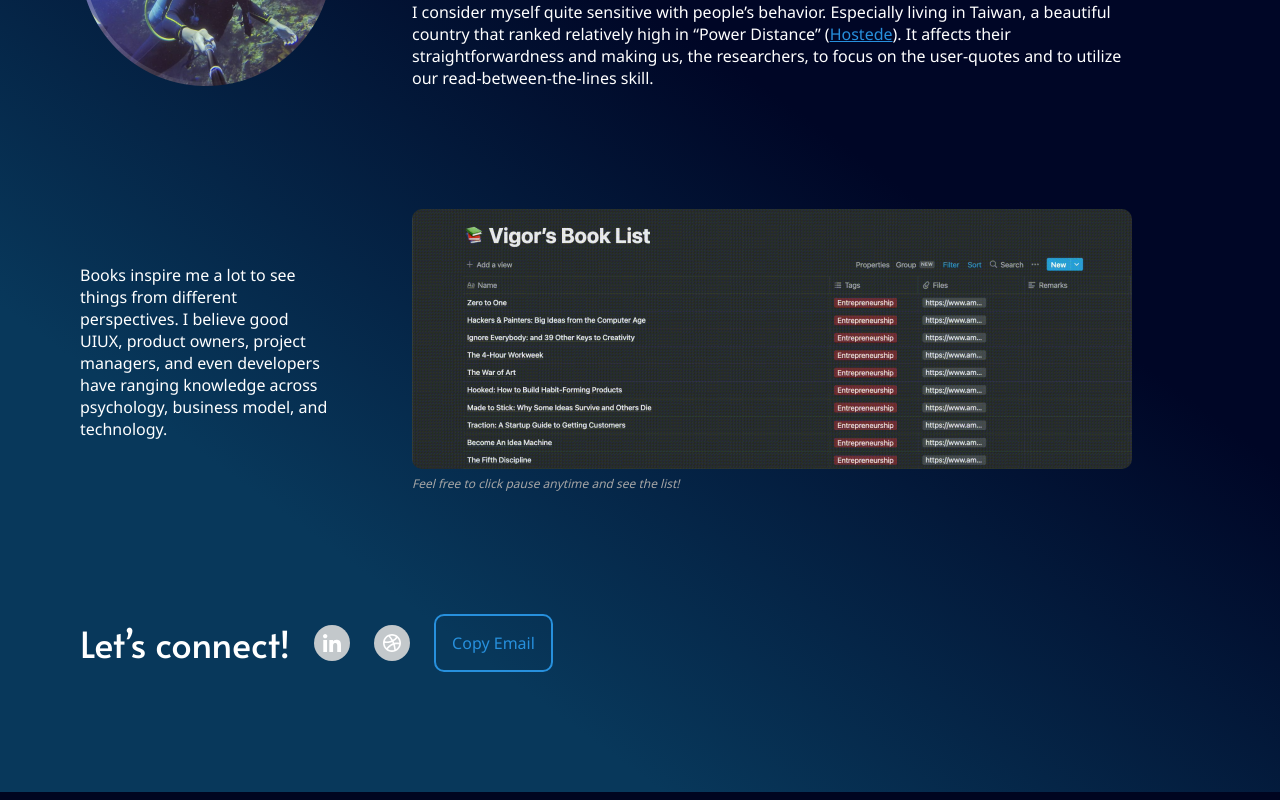
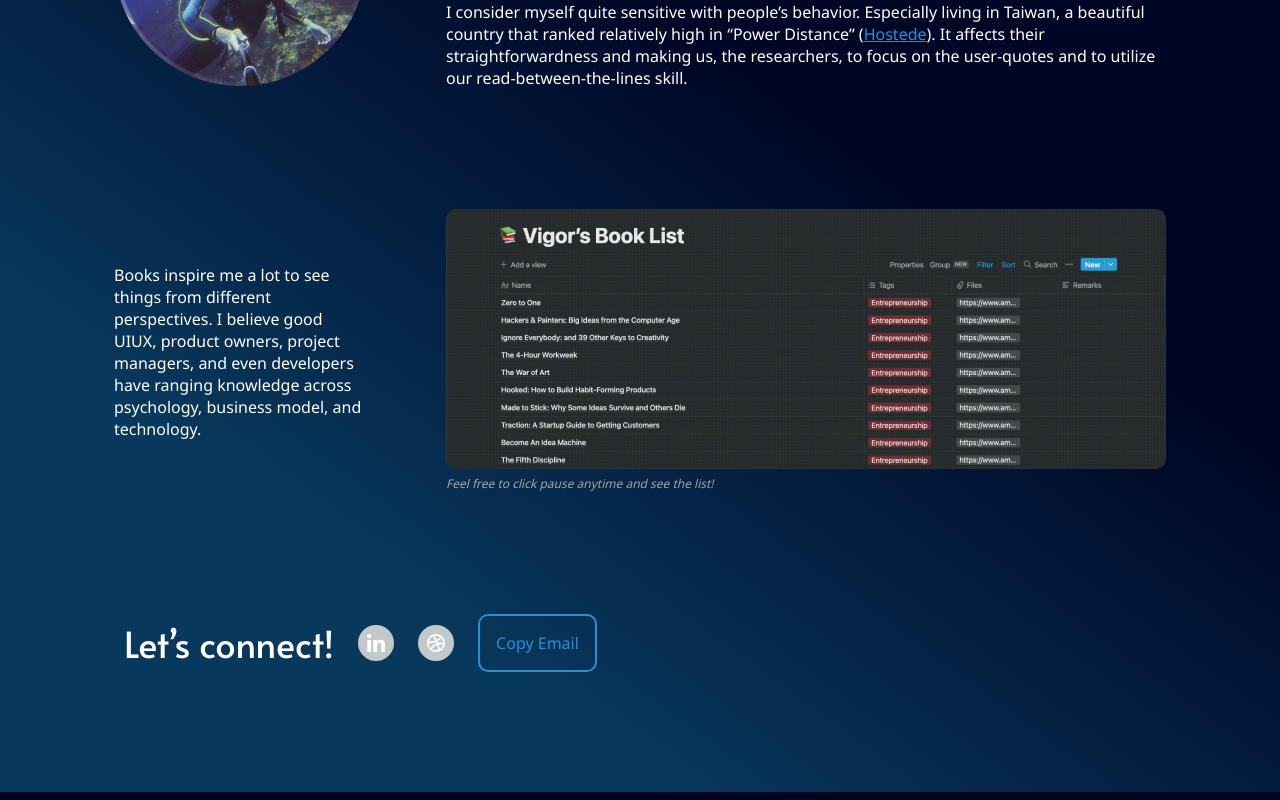
Before and after one commit to a-design-di/portfolio, a Next.js app: page /about in a window 1280 px wide. Shown: the part 974-1774 px from the top of the page. Built offline with nearby package versions, Linux system fonts and the light colour scheme.

Commit message:
center the about page

```diff
--- a/pages/about.js
+++ b/pages/about.js
@@ -7,9 +7,9 @@ export default function About() {
   return (
     <Layout>
       <section id="top" className="bg-main relative">
-        <div className="bg-main ph80 sm-ph16 d-flex flex-column justify-content-center overflow-hidden">
+        <div className="bg-main ph80 sm-ph16 d-flex w-100 flex-column justify-content-center align-items-center  border-box overflow-hidden">
           <div className="h120 sm-h20" />
-          <div className="relative mw762 h296">
+          <div className="relative mw762 h296 w-100">
             <img
               src="/polygon-bg.svg"
               className="mw342 absolute t0"
@@ -124,7 +124,7 @@ export default function About() {
           </div>
           <div className="h120 sm-h20" />
 
-          <div className="mw1052 d-flex sm-flex-column align-items-center justify-content-between">
+          <div className="mw1052 w-100  d-flex sm-flex-column align-items-center justify-content-between">
             <LazyImg
               className="w252 mr10 sm-mr0  sm-mb20"
               src="/dive-figma.png"
@@ -157,7 +157,7 @@ export default function About() {
 
           <div className="h120 sm-h20" />
 
-          <div className="mw1052 d-flex sm-flex-column align-items-center justify-content-between">
+          <div className="mw1052 w-100  d-flex sm-flex-column align-items-center justify-content-between">
             <div className="w252 sm-w-100 mr10  sm-mb20 sm-mr0">
               Books inspire me a lot to see things from different perspectives.
               I believe good UIUX, product owners, project managers, and even
@@ -174,7 +174,8 @@ export default function About() {
 
           <div className="h120 sm-h20" />
 
-          <div className="mw1052 d-flex align-items-center">
+          <div className="mw1052 d-flex w-100 align-items-center">
+            <div className="w10 sm-w0" />
             <div className="alata fs36">Let’s connect!</div>
             <div className="w24 sm-w10" />
             <motion.a
--- a/styles/utilities.css
+++ b/styles/utilities.css
@@ -14,7 +14,7 @@
   font-weight: normal;
 }
 .nowrap {
-    white-space: nowrap;
+  white-space: nowrap;
 }
 .fs24 {
   font-size: 24px;
@@ -28,6 +28,9 @@
 }
 .lh44 {
   line-height: 44px;
+}
+.w10 {
+  width: 10px;
 }
 .w16 {
   width: 16px;
@@ -335,3 +338,7 @@
 .z2 {
   z-index: 2;
 }
+
+.border-box {
+  box-sizing: border-box;
+}
```
